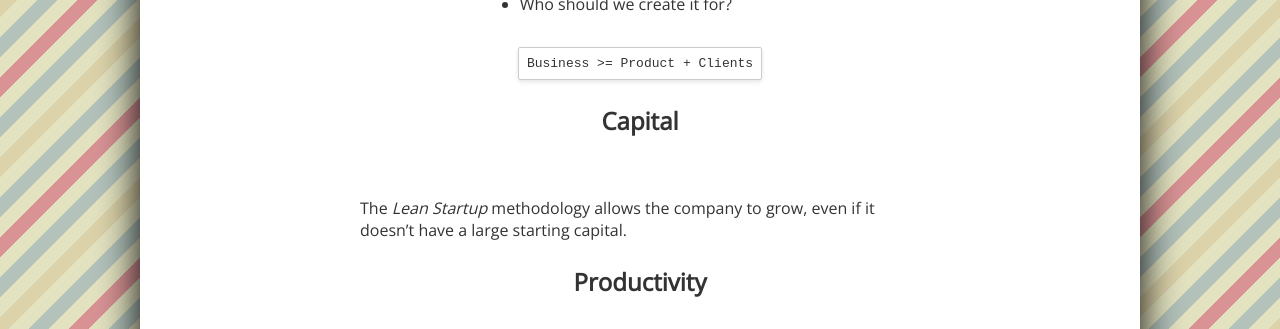
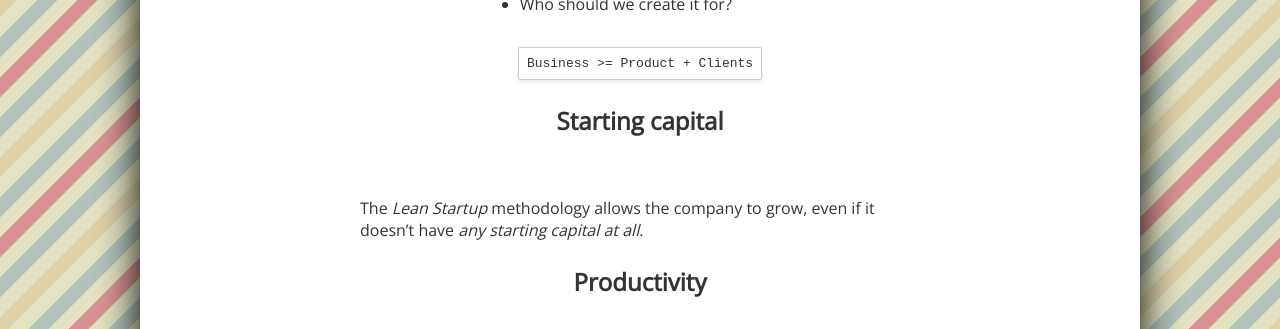
Before and after one commit to Naissur/Naissur.github.io, a Jekyll site: the page built from _posts/2016-04-22-lean.md, in a window 1280 px wide. Shown: the part 1123-1452 px from the top of the page. Built offline with Jekyll 4.4.1, drawn with Linux system fonts in a browser that asks for light colours; comment, search, counter and statistics services are not loaded.

Commit message:
Update starting capital info

````diff
--- a/_posts/2016-04-22-lean.md
+++ b/_posts/2016-04-22-lean.md
@@ -43,9 +43,9 @@
 ```
 
 
-## Capital
+## Starting capital
 
-The *Lean Startup* methodology allows the company to grow, even if it doesn't have a large starting capital.
+The *Lean Startup* methodology allows the company to grow, even if it doesn't have *any starting capital at all*.
 
 ## Productivity
 
--- a/build/articles/2017/03/22/lean.html
+++ b/build/articles/2017/03/22/lean.html
@@ -55,9 +55,9 @@
 Business &gt;= Product + Clients
 </code></p>
 
-<h2 id="capital">Capital</h2>
+<h2 id="starting-capital">Starting capital</h2>
 
-<p>The <em>Lean Startup</em> methodology allows the company to grow, even if it doesn’t have a large starting capital.</p>
+<p>The <em>Lean Startup</em> methodology allows the company to grow, even if it doesn’t have <em>any starting capital at all</em>.</p>
 
 <h2 id="productivity">Productivity</h2>
 
````
